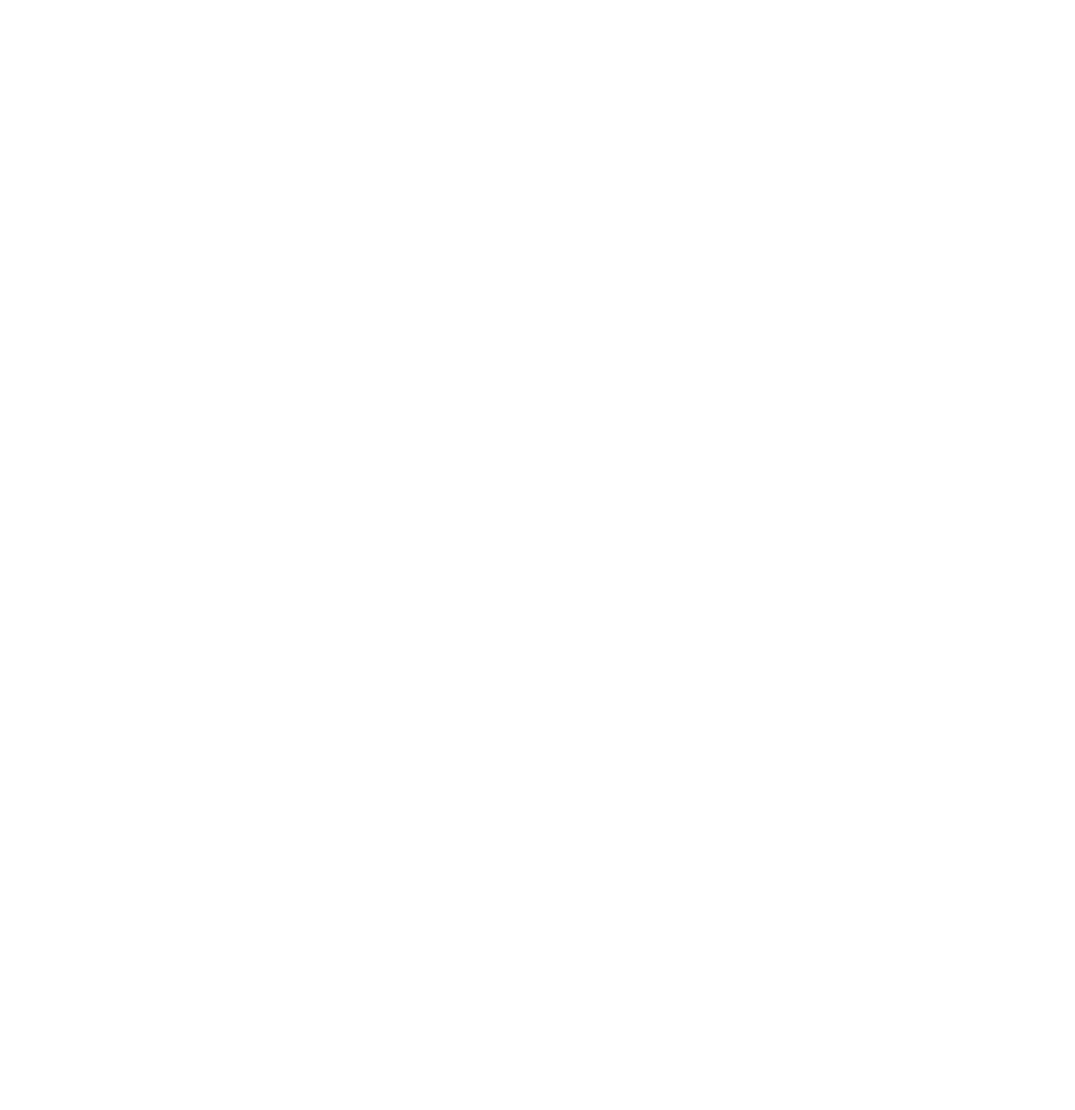
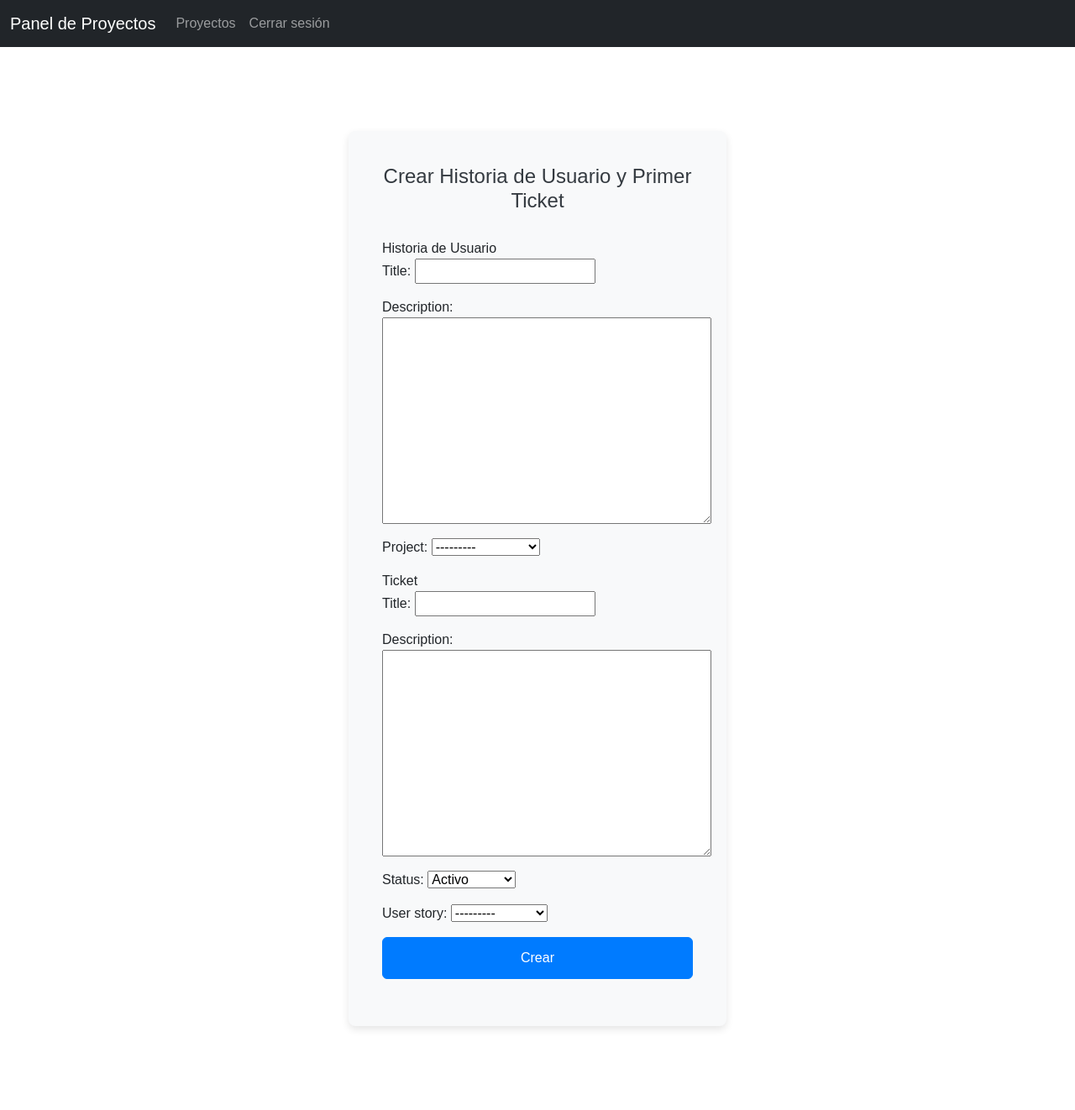
Before and after one commit to karolina-dev/web-app, a Django app: page /create_user_story/1/ in a window 1280 px wide. Before the commit the page is empty. Shown: the whole page at 84% size. Before the commit the page ends 800 px from the top, so only its background shows below. Run offline with Django 5.2, Linux system fonts and the light colour scheme; a user stored in the database is signed in; tables that the repository leaves empty hold one stand-in row (values such as "Sample post").

Commit message:
Update create_user_story.html
Plantilla de crear historia de usuario

```diff
--- a/projects/templates/projects/create_user_story.html
+++ b/projects/templates/projects/create_user_story.html
@@ -1 +1,19 @@
-<!
+{% extends 'base.html' %}
+
+{% block content %}
+    <div class="form-container">
+        <h2>Crear Historia de Usuario y Primer Ticket</h2>
+        <form method="POST">
+            {% csrf_token %}
+            <div class="form-group">
+                <label for="user_story">Historia de Usuario</label>
+                {{ user_story_form.as_p }}
+            </div>
+            <div class="form-group">
+                <label for="ticket">Ticket</label>
+                {{ ticket_form.as_p }}
+            </div>
+            <button type="submit" class="btn btn-primary">Crear</button>
+        </form>
+    </div>
+{% endblock %}
```
